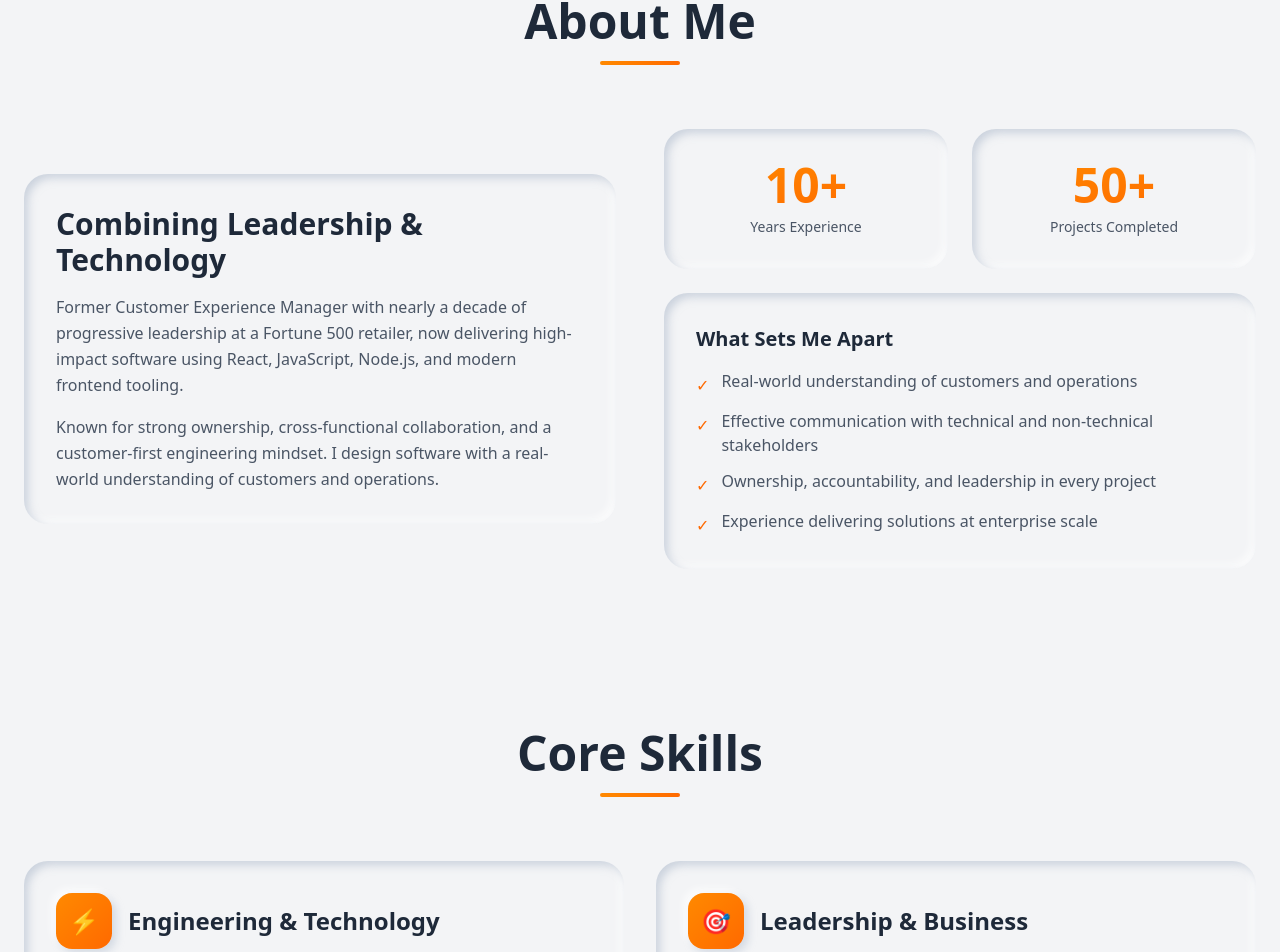
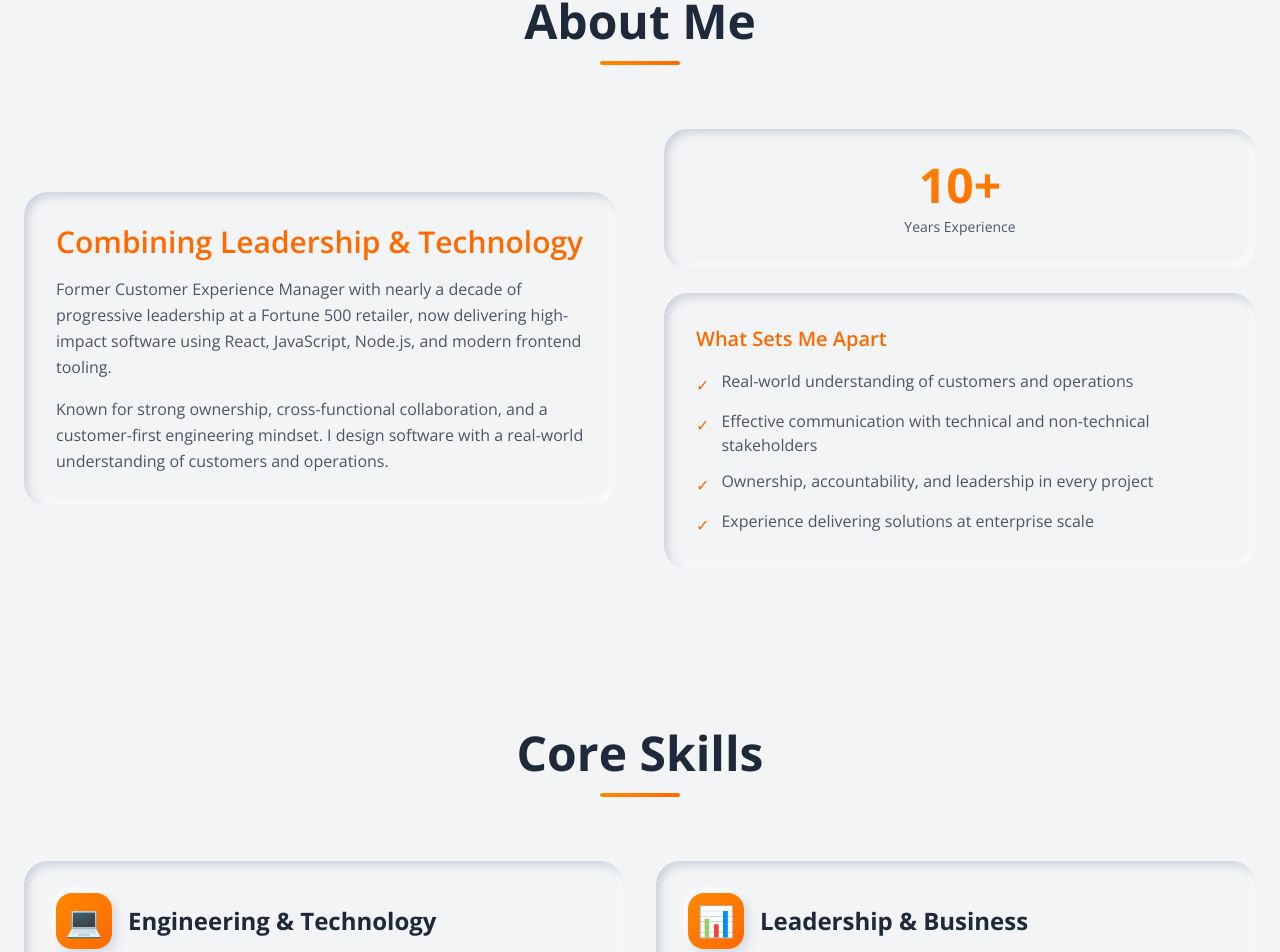
Before and after one commit to Mattojjo/portfolio, a React (Vite) app: page / in a window 1280 px wide. Shown: the part 1080-2032 px from the top of the page. Built offline with nearby package versions, Linux system fonts and the light colour scheme.

Commit message:
Add Open Sans font, implement confetti animation, and enhance component styles

```diff
--- a/index.html
+++ b/index.html
@@ -4,6 +4,9 @@
     <meta charset="UTF-8" />
     <link rel="icon" type="image/svg+xml" href="/vite.svg" />
     <meta name="viewport" content="width=device-width, initial-scale=1.0" />
+    <link rel="preconnect" href="https://fonts.googleapis.com">
+    <link rel="preconnect" href="https://fonts.gstatic.com" crossorigin>
+    <link href="https://fonts.googleapis.com/css2?family=Open+Sans:wght@300;400;500;600;700&display=swap" rel="stylesheet">
     <title>portfolio</title>
   </head>
   <body>
--- a/src/components/About.jsx
+++ b/src/components/About.jsx
@@ -2,6 +2,8 @@ import { useEffect, useRef, useState } from 'react';
 
 export default function About() {
   const [isVisible, setIsVisible] = useState(false);
+  const [count, setCount] = useState(0);
+  const [celebrate, setCelebrate] = useState(false);
   const sectionRef = useRef(null);
 
   useEffect(() => {
@@ -25,6 +27,25 @@ export default function About() {
     };
   }, []);
 
+  useEffect(() => {
+    if (isVisible && count < 10) {
+      const timer = setTimeout(() => {
+        setCount(count + 1);
+      }, 100);
+      return () => clearTimeout(timer);
+    }
+  }, [isVisible, count]);
+
+  useEffect(() => {
+    if (count === 10) {
+      setCelebrate(true);
+      const timer = setTimeout(() => {
+        setCelebrate(false);
+      }, 1500);
+      return () => clearTimeout(timer);
+    }
+  }, [count]);
+
   return (
     <section
       ref={sectionRef}
@@ -42,7 +63,7 @@ export default function About() {
         <div className="grid md:grid-cols-2 gap-12 items-center">
           <div className="space-y-6">
             <div className="bg-gray-100 p-8 rounded-3xl neu-inset hover:scale-[1.02] transition-all duration-300">
-              <h3 className="text-3xl font-bold text-gray-800 mb-4">
+              <h3 className="text-3xl text-orange-500 font-semibold mb-4">
                 Combining Leadership & Technology
               </h3>
               <p className="text-gray-600 leading-relaxed mb-4">
@@ -59,19 +80,32 @@ export default function About() {
           </div>
 
           <div className="space-y-6">
-            <div className="grid grid-cols-2 gap-6">
-              <div className="bg-gray-100 p-8 rounded-3xl neu-inset text-center hover:scale-105 transition-all duration-300 cursor-pointer">
-                <div className="text-5xl font-bold bg-gradient-to-br from-orange-400 to-orange-500 bg-clip-text text-transparent mb-2">10+</div>
-                <div className="text-gray-600 text-sm">Years Experience</div>
-              </div>
-              <div className="bg-gray-100 p-8 rounded-3xl neu-inset text-center hover:scale-105 transition-all duration-300 cursor-pointer">
-                <div className="text-5xl font-bold bg-gradient-to-br from-orange-400 to-orange-500 bg-clip-text text-transparent mb-2">50+</div>
-                <div className="text-gray-600 text-sm">Projects Completed</div>
-              </div>
+            <div className="relative bg-gray-100 p-8 rounded-3xl neu-inset text-center hover:scale-105 transition-all duration-300 cursor-pointer overflow-hidden">
+              <div className={`text-5xl font-bold bg-gradient-to-br from-orange-400 to-orange-500 bg-clip-text text-transparent mb-2 transition-transform duration-500 ${celebrate ? 'scale-[2]' : 'scale-100'}`}>{count}+</div>
+              <div className="text-gray-600 text-sm">Years Experience</div>
+
+              {/* Confetti */}
+              {celebrate && (
+                <>
+                  {[...Array(20)].map((_, i) => (
+                    <div
+                      key={i}
+                      className="absolute w-2 h-2 rounded-full pointer-events-none"
+                      style={{
+                        left: `${Math.random() * 100}%`,
+                        top: '-10px',
+                        backgroundColor: ['#f97316', '#fb923c', '#fdba74', '#fed7aa', '#ffedd5'][Math.floor(Math.random() * 5)],
+                        animation: `confetti-fall ${1 + Math.random() * 1.5}s linear forwards`,
+                        animationDelay: `${Math.random() * 0.3}s`,
+                      }}
+                    />
+                  ))}
+                </>
+              )}
             </div>
 
             <div className="bg-gray-100 p-8 rounded-3xl neu-inset hover:scale-[1.02] transition-all duration-300">
-              <h4 className="text-xl font-semibold text-gray-800 mb-4">What Sets Me Apart</h4>
+              <h4 className="text-xl font-semibold text-orange-500 font-semibold mb-4">What Sets Me Apart</h4>
               <ul className="space-y-3">
                 <li className="flex items-start gap-3">
                   <span className="text-orange-500 mt-1">✓</span>
--- a/src/components/Footer.jsx
+++ b/src/components/Footer.jsx
@@ -25,6 +25,11 @@ export default function Footer() {
           <div>
             <h4 className="font-semibold text-gray-800 mb-4">Connect</h4>
             <div className="flex gap-4">
+              <a href="mailto:leinad9607@gmail.com" className="w-12 h-12 flex items-center justify-center hover:scale-110 transition-all duration-300 text-gray-700">
+                <svg className="w-6 h-6" viewBox="0 0 24 24" fill="currentColor">
+                  <path d="M20 4H4c-1.1 0-1.99.9-1.99 2L2 18c0 1.1.9 2 2 2h16c1.1 0 2-.9 2-2V6c0-1.1-.9-2-2-2zm0 4l-8 5-8-5V6l8 5 8-5v2z"/>
+                </svg>
+              </a>
               <a href="https://www.linkedin.com/in/leinad-suarez-b7350a287/" target="_blank" rel="noopener noreferrer" className="w-12 h-12 flex items-center justify-center hover:scale-110 transition-all duration-300 text-gray-700">
                 <svg className="w-6 h-6" viewBox="0 0 24 24" fill="currentColor">
                   <path d="M19 0h-14c-2.761 0-5 2.239-5 5v14c0 2.761 2.239 5 5 5h14c2.762 0 5-2.239 5-5v-14c0-2.761-2.238-5-5-5zm-11 19h-3v-11h3v11zm-1.5-12.268c-.966 0-1.75-.79-1.75-1.764s.784-1.764 1.75-1.764 1.75.79 1.75 1.764-.783 1.764-1.75 1.764zm13.5 12.268h-3v-5.604c0-3.368-4-3.113-4 0v5.604h-3v-11h3v1.765c1.396-2.586 7-2.777 7 2.476v6.759z"/>
--- a/src/components/Skills.jsx
+++ b/src/components/Skills.jsx
@@ -65,7 +65,7 @@ export default function Skills() {
           <div className="bg-gray-100 p-8 rounded-3xl neu-inset hover:scale-[1.02] transition-all duration-300">
             <div className="flex items-center gap-4 mb-6">
               <div className="w-14 h-14 bg-gradient-to-br from-orange-400 to-orange-500 rounded-2xl flex items-center justify-center neu-shadow-sm hover:scale-110 transition-transform duration-300">
-                <span className="text-white text-2xl">⚡</span>
+                <span className="text-white text-3xl">💻</span>
               </div>
               <h3 className="text-2xl font-bold text-gray-800">Engineering & Technology</h3>
             </div>
@@ -84,7 +84,7 @@ export default function Skills() {
           <div className="bg-gray-100 p-8 rounded-3xl neu-inset hover:scale-[1.02] transition-all duration-300">
             <div className="flex items-center gap-4 mb-6">
               <div className="w-14 h-14 bg-gradient-to-br from-orange-400 to-orange-500 rounded-2xl flex items-center justify-center neu-shadow-sm hover:scale-110 transition-transform duration-300">
-                <span className="text-white text-2xl">🎯</span>
+                <span className="text-white text-3xl">📊</span>
               </div>
               <h3 className="text-2xl font-bold text-gray-800">Leadership & Business</h3>
             </div>
--- a/src/index.css
+++ b/src/index.css
@@ -7,6 +7,7 @@
 
   body {
     @apply text-gray-700 bg-gray-100;
+    font-family: 'Open Sans', sans-serif;
   }
 }
 
@@ -134,4 +135,16 @@
     animation: scaleWave 3s ease-in-out infinite;
     animation-delay: 1.05s;
   }
+
+  /* Confetti falling animation */
+  @keyframes confetti-fall {
+    0% {
+      transform: translateY(0) rotate(0deg);
+      opacity: 1;
+    }
+    100% {
+      transform: translateY(200px) rotate(360deg);
+      opacity: 0;
+    }
+  }
 }
```
Also changed, not shown: src/components/Hero.jsx (+41 -1 lines), resume.txt (deleted).
